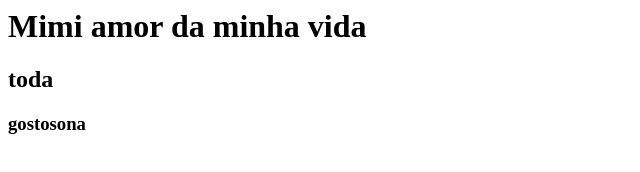
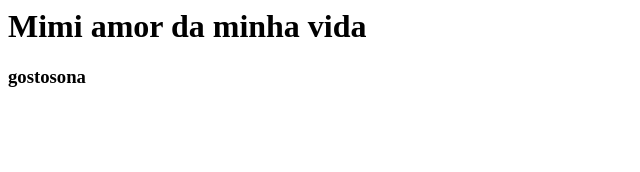
Before and after one commit to gleidsoncosta/teste, a plain HTML site: page index.html in a window 1280 px wide. Shown: the whole page, without its empty margins (0-640 px from the left). Drawn offline with Linux system fonts and the light colour scheme.

Commit message:
Atualizao de tela
commit 2

```diff
--- a/index.html
+++ b/index.html
@@ -1,3 +1,2 @@
 <h1>Mimi amor da minha vida</h1>
-<h2>toda</h2>
 <h3>gostosona</h3>
```
Also changed, not shown: 1 other file.
